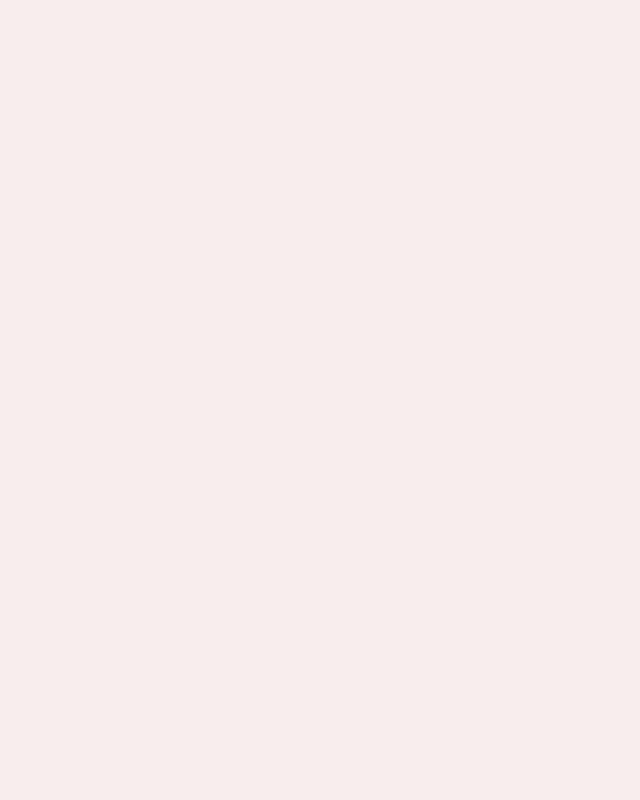
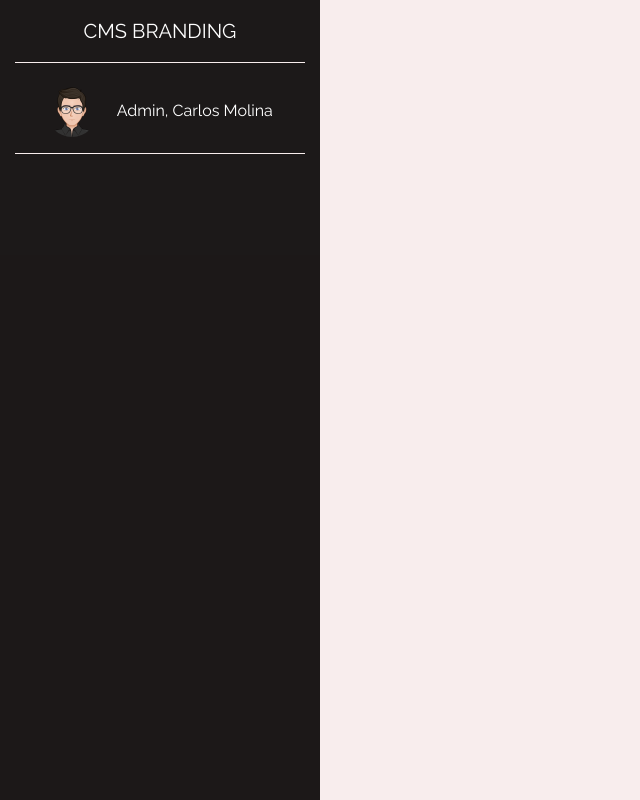
Before and after one commit to carloscodingroadtrip/bootstrap-dashboard, a plain HTML site: page index.html in a window 1280 px wide. Shown: the whole page, without its empty margins (0-640 px from the left). Drawn offline with nearby package versions, Linux system fonts and the light colour scheme.

Commit message:
Branding and Image Profile added

```diff
--- a/index.html
+++ b/index.html
@@ -27,7 +27,28 @@
 			>
 				<span class="navbar-toggler-icon"></span>
 			</button>
+			<div class="collapse navbar-collapse" id="myNavbar">
+				<div class="container-fluid">
+					<div class="row">
+						<!-- col sidebar -->
+						<div class="col-lg-3 sidebar fixed-top">
+                            <a href="#" class="navbar-brand text-white d-block mx-auto text-center mb-4 py-3 bottom-border">CMS BRANDING</a>
+                            <div class="pb-3 bottom-border text-center">
+                                <img src="/images/avatar.png" class="mr-3 rounded-circle" alt="" width="50">
+                                <a href="#" class="text-white">Admin, Carlos Molina</a>
+                            </div>
+                        </div>
+						<!-- end-sidebar -->
+						<!-- col - navbar -->
+						<div class="col-lg-9">
+
+                        </div>
+						<!-- col navbar end -->
+					</div>
+				</div>
+			</div>
 		</nav>
+
 		<!-- Navbar -->
 
 		<!-- Optional JavaScript -->
--- a/styles/styles.css
+++ b/styles/styles.css
@@ -2,3 +2,22 @@ body {
     font-family: "Raleway";
     background-color: #f8eded;
 }
+/*  */
+.sidebar {
+    height: 100vh;
+    background-color:#141111f6;
+    /* background: linear-gradient(rgba(6, 5, 24, 0.853),rgba(216, 233, 216, 0.152)),
+    linear-gradient(rgba(26, 25, 36, 0.853),rgba(216, 233, 216, 0.2)),
+    linear-gradient(rgba(3, 1, 44, 0.853),rgba(216, 233, 216, 0.52)); */
+
+    /* background: linear-gradient(rgba(0,0,0,.7),rgba(0,0,0,.2))
+    ,url("../images/bgb.jpg");
+    background-position: center;
+    background-repeat: no-repeat;
+    background-size: cover;
+    box-shadow: 5px 7px 35px #999; */
+}
+.bottom-border {
+    border-bottom: 1px groove #f8eded;
+
+}
```
Also changed, not shown: images/avatar.png (added), images/bgb.jpg (added).
